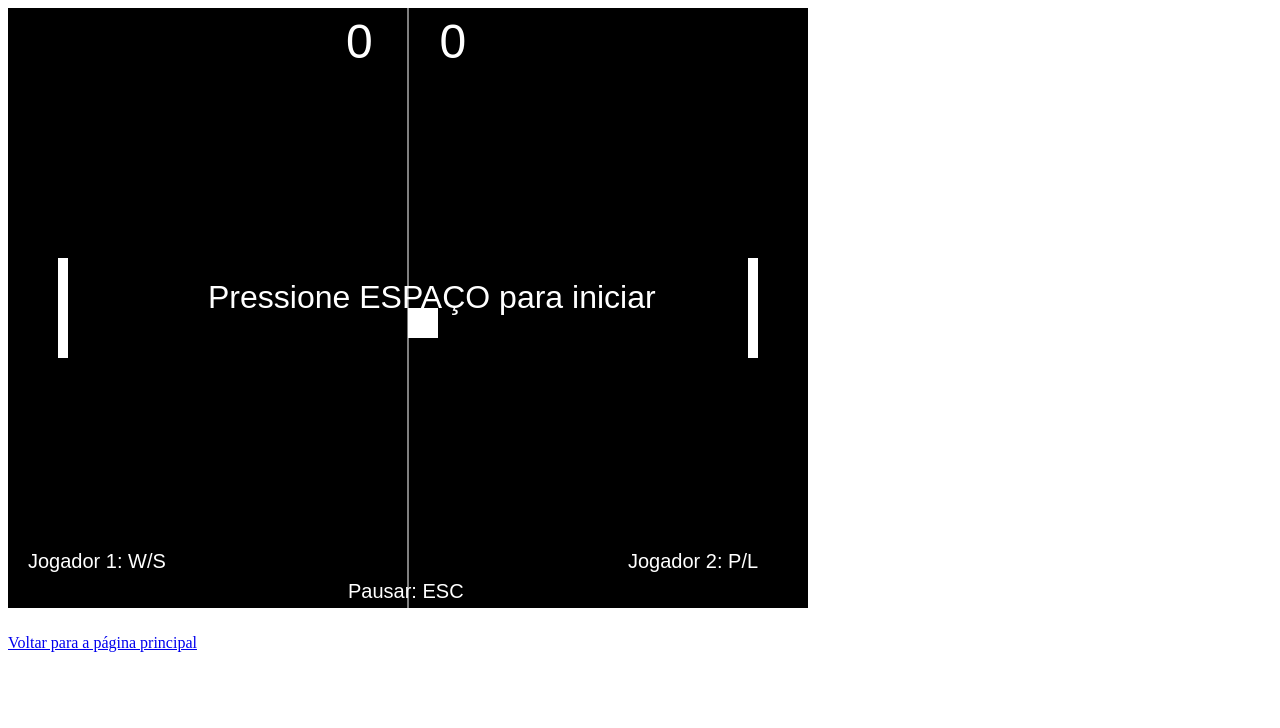
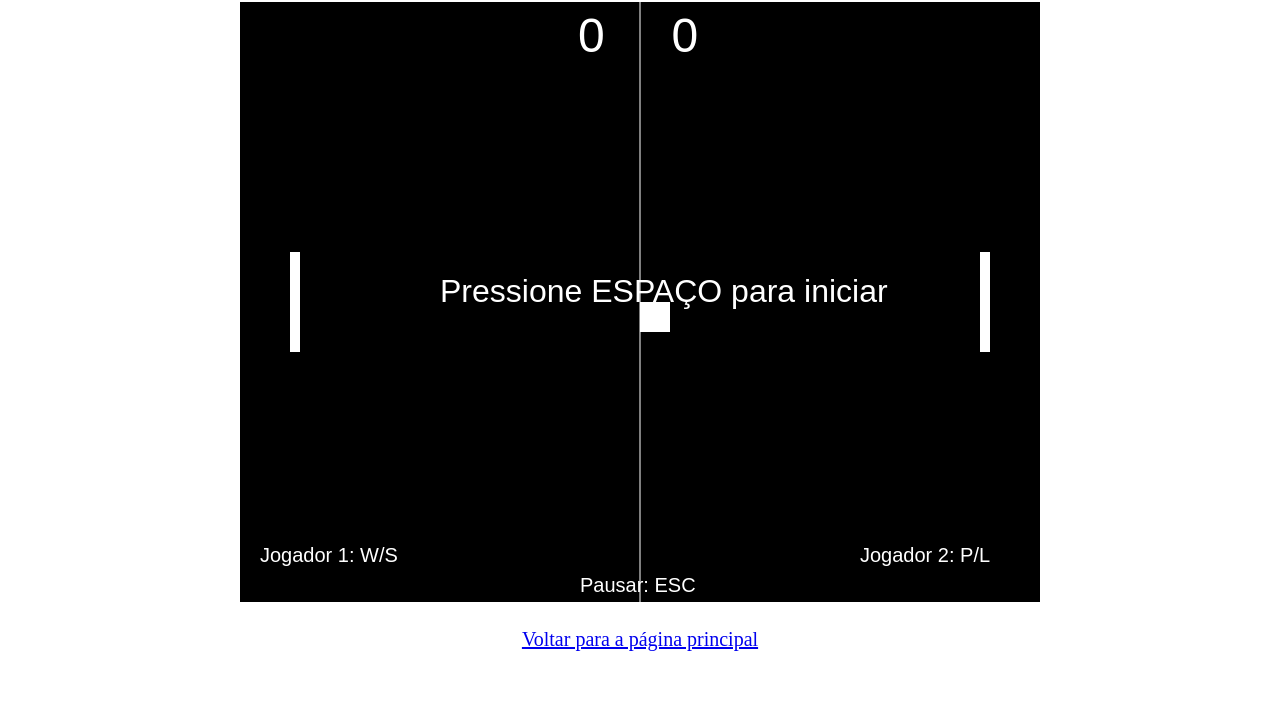
Before and after one commit to Erik0003/Bidi_Games, a plain HTML site: page Ping_Pong/ping_pong.html in a window 1280 px wide. Shown: the part 72-800 px from the top of the page. Drawn offline with Linux system fonts and the light colour scheme.

Commit message:
modified:   Ping_Pong/ping_pong.html

```diff
--- a/Ping_Pong/ping_pong.html
+++ b/Ping_Pong/ping_pong.html
@@ -4,7 +4,7 @@
     <meta charset="UTF-8">
     <meta name="viewport" content="width=device-width, initial-scale=1.0">
     <title>Ping Pong</title>
-    <link rel="stylesheet" href="style_pag2.css">
+    <link rel="stylesheet" href="style_ping_pong.css">
     <link rel="icon" href="img/Google-Noto-Emoji-Activities-52744-ping-pong.16.png" type="image/x-icon">
 </head>
 <body>
```
